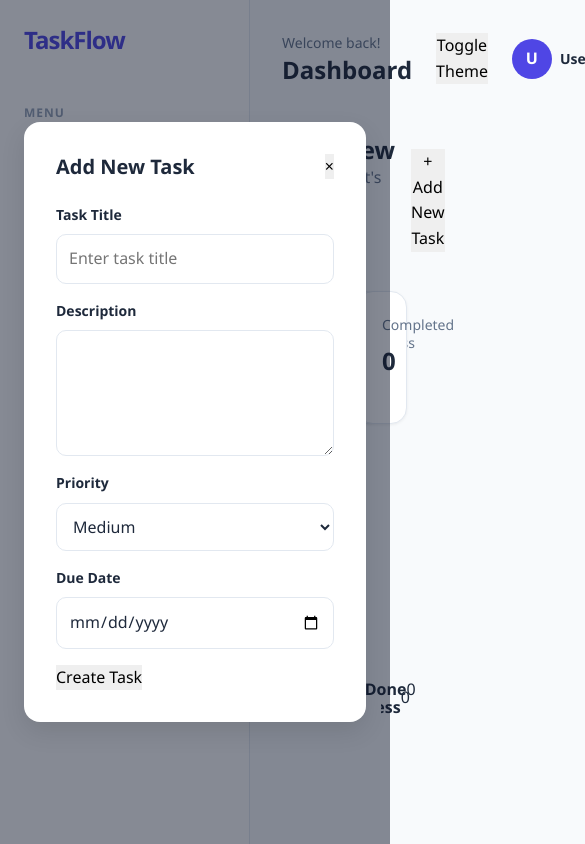
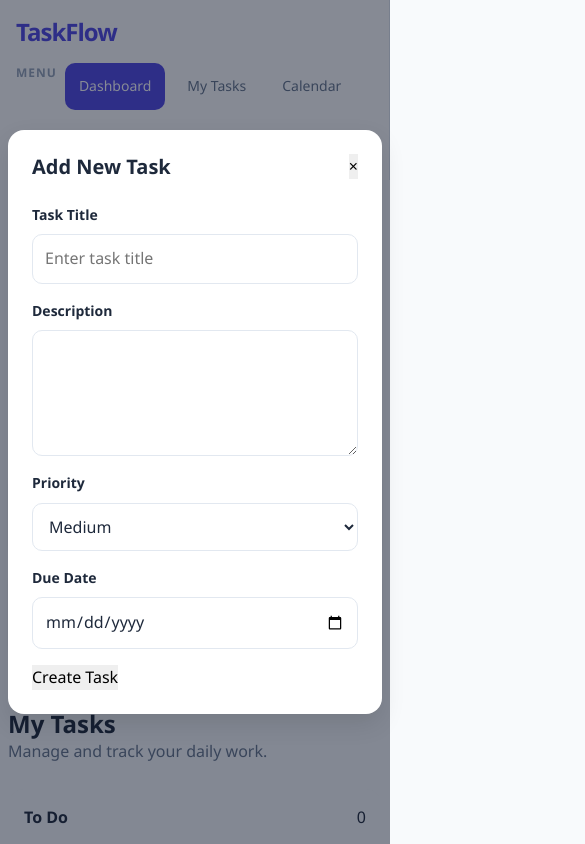
Before and after one commit to prince-kr-gupta/TaskFlow, a plain HTML site: page index.html in a window 390 px wide. Shown: the top 844 px of the page, 585 px wide, since content can reach past the window. Drawn offline with Linux system fonts and the light colour scheme.

Commit message:
Updatind css

```diff
--- a/css/components.css
+++ b/css/components.css
@@ -1,3 +1,4 @@
+/* component.css - contains buttons,card,task cards,forms,modals */
 .logo {
     letter-spacing: -1px;
 }
--- a/css/responsive.css
+++ b/css/responsive.css
@@ -0,0 +1,124 @@
+@media (max-width: 1024px) {
+
+    .sidebar {
+        width: 210px;
+        padding: var(--spacing-md);
+    }
+
+    .main-content {
+        padding: var(--spacing-lg);
+    }
+
+    .dashboard-cards {
+        grid-template-columns: repeat(2, minmax(0, 1fr));
+    }
+
+    .kanban-board {
+        grid-template-columns: repeat(2, minmax(0, 1fr));
+    }
+
+    .notes-container {
+        grid-template-columns: repeat(2, minmax(0, 1fr));
+    }
+}
+
+
+/* 2. TABLETS AND LARGE PHONES */
+
+@media (max-width: 768px) {
+
+    .app-container {
+        flex-direction: column;
+    }
+
+    .sidebar {
+        width: 100%;
+        min-height: auto;
+        padding: var(--spacing-md);
+    }
+
+    .sidebar-header {
+        margin-bottom: var(--spacing-md);
+    }
+
+    .sidebar-nav {
+        flex-direction: row;
+        flex-wrap: wrap;
+    }
+
+    .sidebar-footer {
+        display: none;
+    }
+
+    .main-content {
+        width: 100%;
+        padding: var(--spacing-md);
+    }
+
+    .header {
+        align-items: flex-start;
+    }
+
+    .header-right {
+        gap: var(--spacing-sm);
+    }
+
+    .kanban-board {
+        grid-template-columns: 1fr;
+    }
+
+    .notes-container,
+    .analytics-container {
+        grid-template-columns: 1fr;
+    }
+}
+
+
+/* 3. MOBILE PHONES */
+
+@media (max-width: 480px) {
+
+    .main-content {
+        padding: var(--spacing-sm);
+    }
+
+    .header {
+        flex-direction: column;
+        gap: var(--spacing-md);
+    }
+
+    .header-right {
+        width: 100%;
+        justify-content: space-between;
+    }
+
+    .header h1 {
+        font-size: var(--font-xl);
+    }
+
+    .dashboard-cards {
+        grid-template-columns: 1fr 1fr;
+        gap: var(--spacing-sm);
+    }
+
+    .summary-card {
+        padding: var(--spacing-md);
+    }
+
+    .summary-card p {
+        font-size: var(--font-xl);
+    }
+
+    .section-heading {
+        align-items: flex-start;
+        flex-direction: column;
+    }
+
+    .modal {
+        padding: var(--spacing-sm);
+    }
+
+    .modal-content {
+        padding: var(--spacing-lg);
+    }
+}
```
